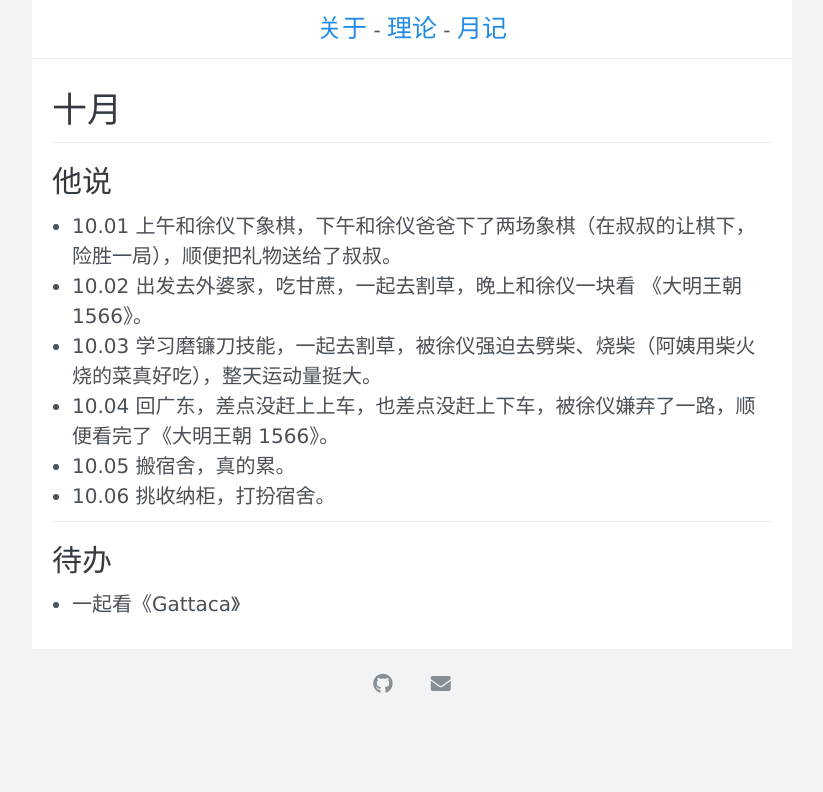
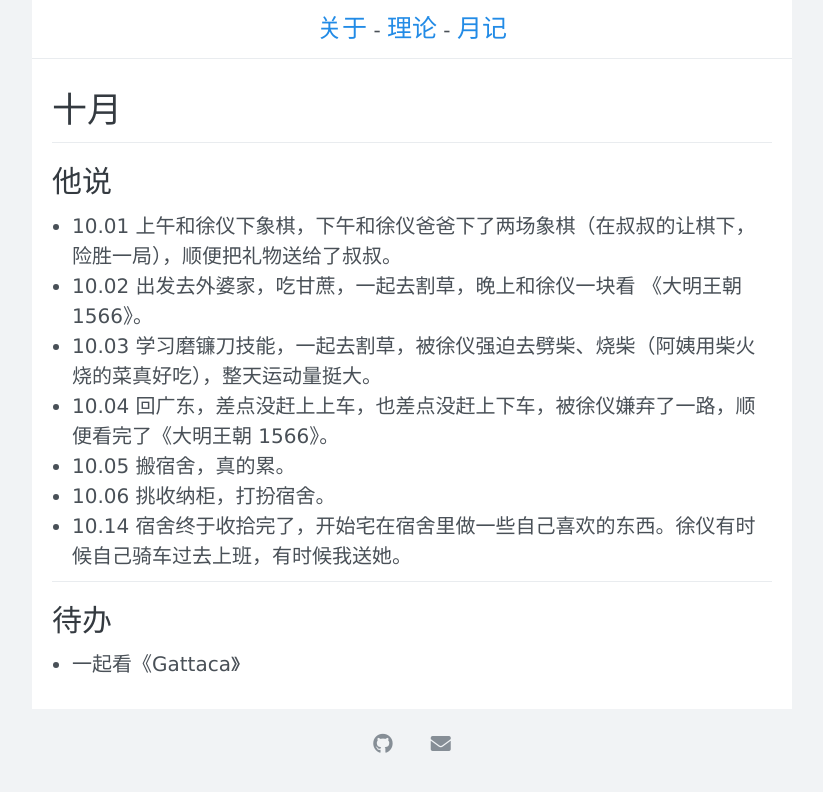
Before and after one commit to xuyilife/xuyilife.github.io, a Jekyll site: the page built from posts/timeline/2021/10.md, in a window 1280 px wide. Shown: the top 792 px of the page, without its empty margins (228-1051 px from the left). Built offline with Jekyll 4.4.1, drawn with Linux system fonts in a browser that asks for light colours; nearby versions of some CDN libraries.

Commit message:
10 月生活

```diff
--- a/posts/timeline/2021/10.md
+++ b/posts/timeline/2021/10.md
@@ -10,6 +10,7 @@ title: 十月
 - 10.04 回广东，差点没赶上上车，也差点没赶上下车，被徐仪嫌弃了一路，顺便看完了《大明王朝 1566》。
 - 10.05 搬宿舍，真的累。
 - 10.06 挑收纳柜，打扮宿舍。
+- 10.14 宿舍终于收拾完了，开始宅在宿舍里做一些自己喜欢的东西。徐仪有时候自己骑车过去上班，有时候我送她。
 
 ## 待办
 
```
